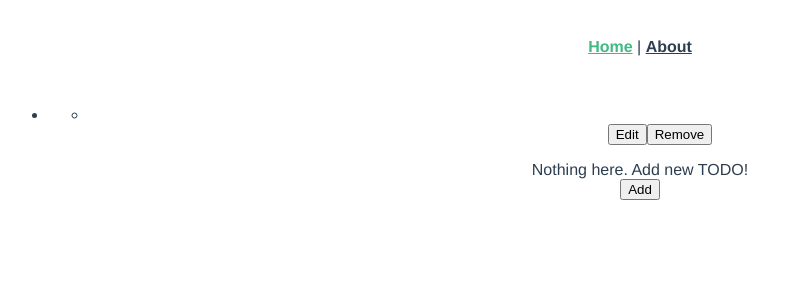
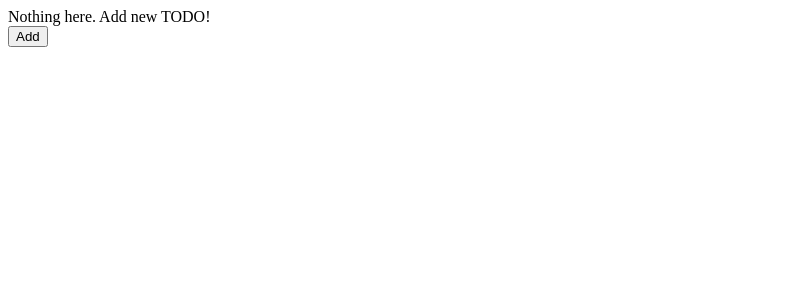
Before and after one commit to MartikosCoder/TodoTest, a Vue app: page / in a window 1280 px wide. Shown: the top 300 px of the page, without its empty margins (0-802 px from the left). Built offline with nearby package versions, Linux system fonts and the light colour scheme.

Commit message:
Fixes in references / Clean-up App.vue

```diff
--- a/src/App.vue
+++ b/src/App.vue
@@ -1,32 +1,8 @@
 <template>
   <div id="app">
-    <div id="nav">
-      <router-link to="/">Home</router-link> |
-      <router-link to="/about">About</router-link>
-    </div>
     <router-view/>
   </div>
 </template>
 
 <style>
-#app {
-  font-family: Avenir, Helvetica, Arial, sans-serif;
-  -webkit-font-smoothing: antialiased;
-  -moz-osx-font-smoothing: grayscale;
-  text-align: center;
-  color: #2c3e50;
-}
-
-#nav {
-  padding: 30px;
-}
-
-#nav a {
-  font-weight: bold;
-  color: #2c3e50;
-}
-
-#nav a.router-link-exact-active {
-  color: #42b983;
-}
 </style>
--- a/src/store/index.js
+++ b/src/store/index.js
@@ -71,7 +71,7 @@ export default new Vuex.Store({
       commit('SAVE_STATE');
     },
     removeTodo({commit, getters}, id) {
-      commit('REMOVE_TODO', getters.todo_list.indexOf(getters.specific_todo(getters.todo_list, id)));
+      commit('REMOVE_TODO', getters.all_todos.indexOf(getters.specific_todo(getters.all_todos, id)));
       commit('SAVE_STATE');
     },
     changeTodo({ commit }, new_todo) {
@@ -79,7 +79,7 @@ export default new Vuex.Store({
       commit('SAVE_STATE');
     },
     setActive({commit, getters}, id) {
-      commit('SET_ACTIVE_TODO', getters.specific_todo(getters.todo_list, id));
+      commit('SET_ACTIVE_TODO', getters.specific_todo(getters.all_todos, id));
     },
     goBack({commit}) {
       commit('CLEAR_ACTIVE_TODO');
--- a/src/views/Home.vue
+++ b/src/views/Home.vue
@@ -1,6 +1,6 @@
 <template>
   <section class="home-page">
-    <ul class="home-page__todo-list">
+    <ul class="home-page__todo-list" v-if="all_todos.length > 0">
       <li class="todo-list__item">
         <h2 class="todo-list__item__title"></h2>
         <ul class="todo-list__item__list">
@@ -12,7 +12,7 @@
         <button class="todo-list__item__remove-btn">Remove</button>
       </li>
     </ul>
-    <div class="home-page__empty-msg"> <!-- show only if todo_list empty -->
+    <div class="home-page__empty-msg" v-else>
       Nothing here. Add new TODO!
     </div>
     <button class="home-page__add-btn">
@@ -22,7 +22,14 @@
 </template>
 
 <script>
+import { mapGetters, mapActions } from 'vuex';
 export default {
-  name: 'Home'
+  name: 'Home',
+  computed: {
+    ...mapGetters(['all_todos'])
+  },
+  methods: {
+    ...mapActions(['addTodo'])
+  }
 }
 </script>
```
